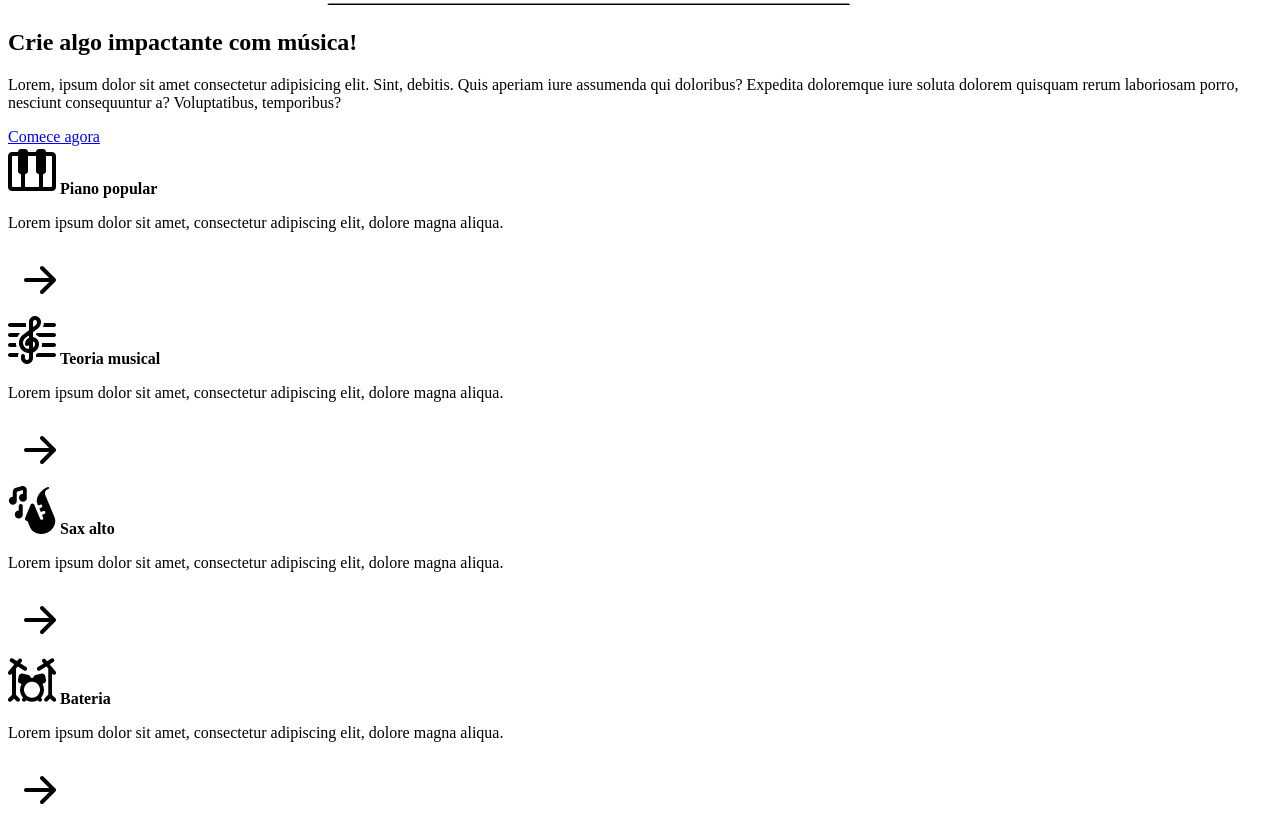
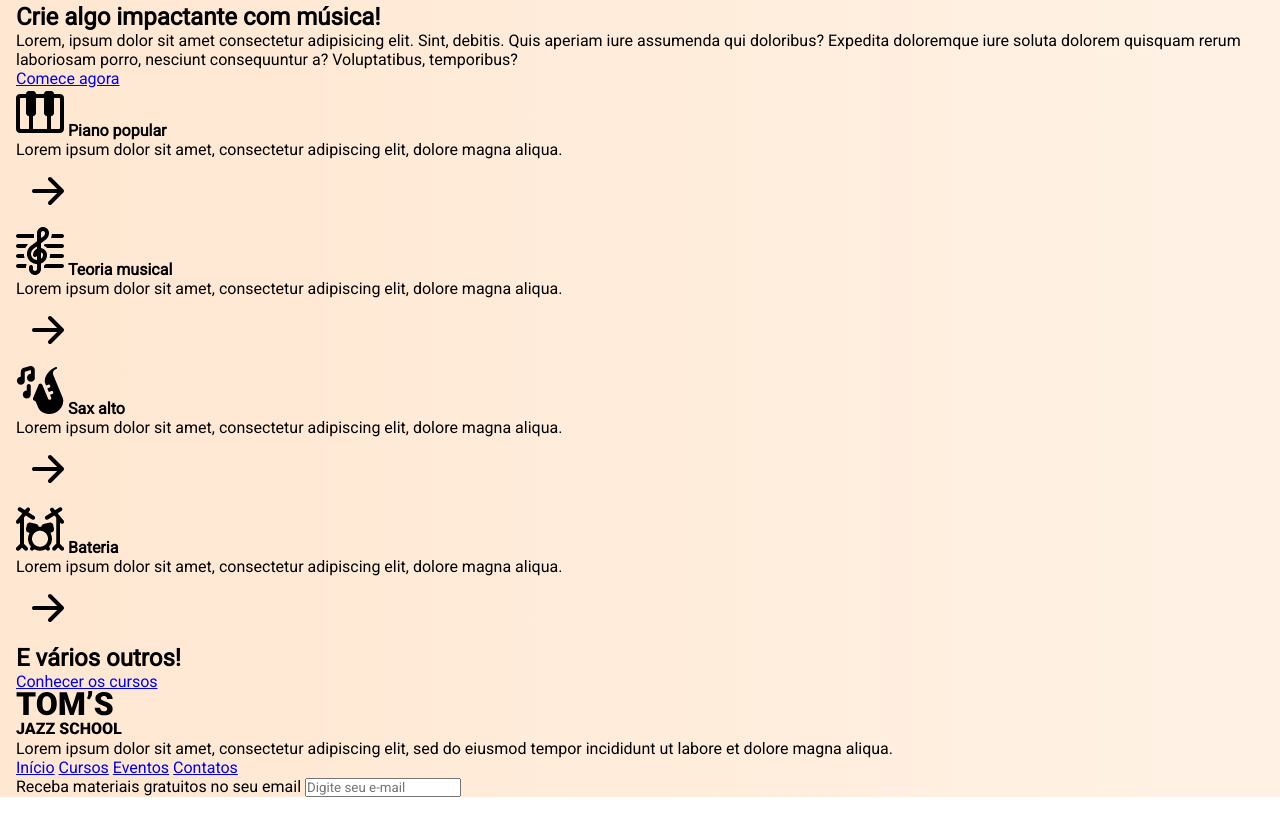
Before and after one commit to AbnerBenicio/Toms_Jazz_School, a plain HTML site: page index.html in a window 1280 px wide. Shown: the part 648-1476 px from the top of the page. After the commit the page ends 1445 px from the top, so only its background shows below. Drawn offline with Linux system fonts and the light colour scheme.

Commit message:
styling body and setting color variables

```diff
--- a/assets/style.css
+++ b/assets/style.css
@@ -0,0 +1,18 @@
+* {
+    margin: 0;
+    padding: 0;
+    box-sizing: border-box;
+    font-family: "Roboto", sans-serif;
+}
+
+:root {
+    --color-primary: #ED4D1B;
+    --color-secundary: #FF9A3C;
+    --color-black: #000;
+    --color-white: #fff;
+}
+
+body {
+    background: linear-gradient(90deg, #FFE7D1 0%, #FFF2E5 100%);
+    padding: 0 1rem;
+}
--- a/index.html
+++ b/index.html
@@ -3,7 +3,15 @@
   <head>
     <meta charset="UTF-8" />
     <meta name="viewport" content="width=device-width, initial-scale=1.0" />
-    <link rel="stylesheet" href="./assets/style.css">
+
+    <link rel="preconnect" href="https://fonts.googleapis.com" />
+    <link rel="preconnect" href="https://fonts.gstatic.com" crossorigin />
+    <link
+      href="https://fonts.googleapis.com/css2?family=Roboto&display=swap"
+      rel="stylesheet"
+    />
+
+    <link rel="stylesheet" href="./assets/style.css" />
     <title>Tom's Jazz School</title>
   </head>
   <body>
@@ -118,7 +126,12 @@
       </div>
       <form action="">
         <label for="email">Receba materiais gratuitos no seu email</label>
-        <input type="email" name="email" id="email" placeholder="Digite seu e-mail">
+        <input
+          type="email"
+          name="email"
+          id="email"
+          placeholder="Digite seu e-mail"
+        />
       </form>
     </footer>
   </body>
```
